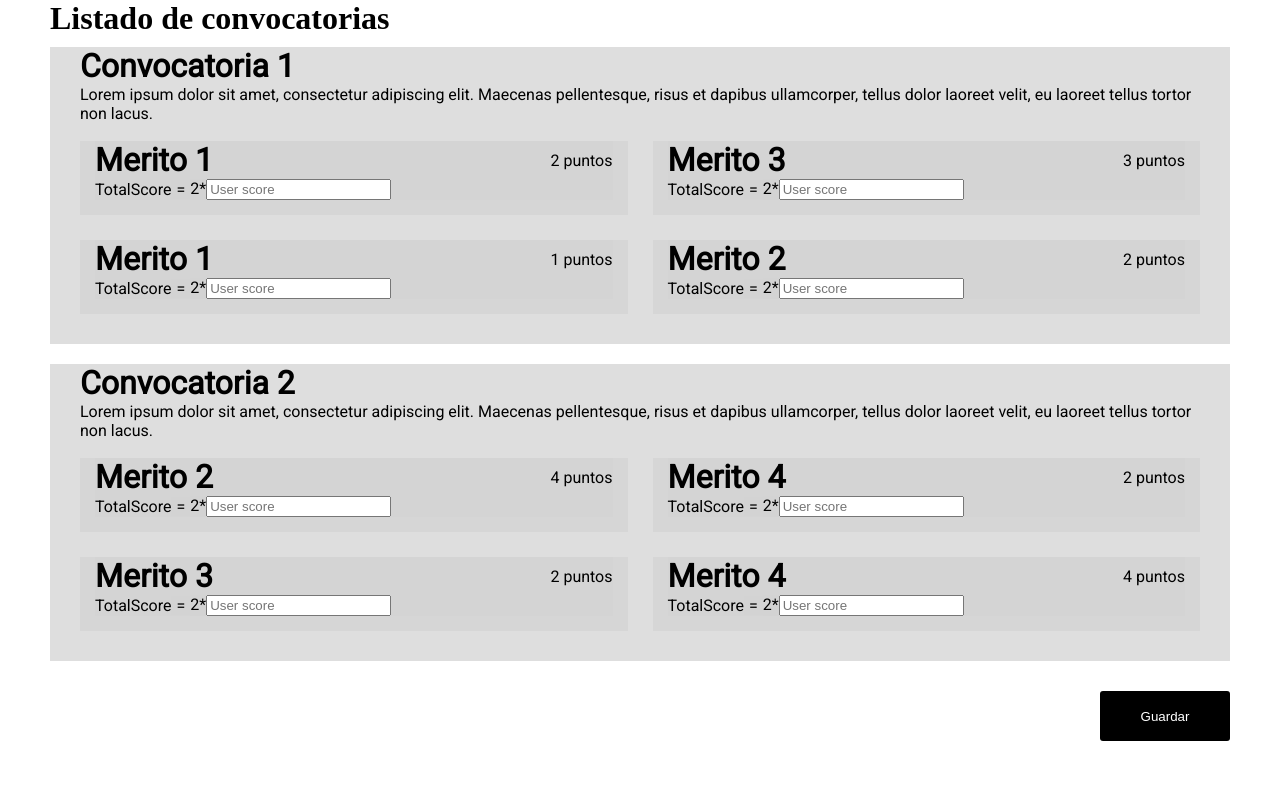
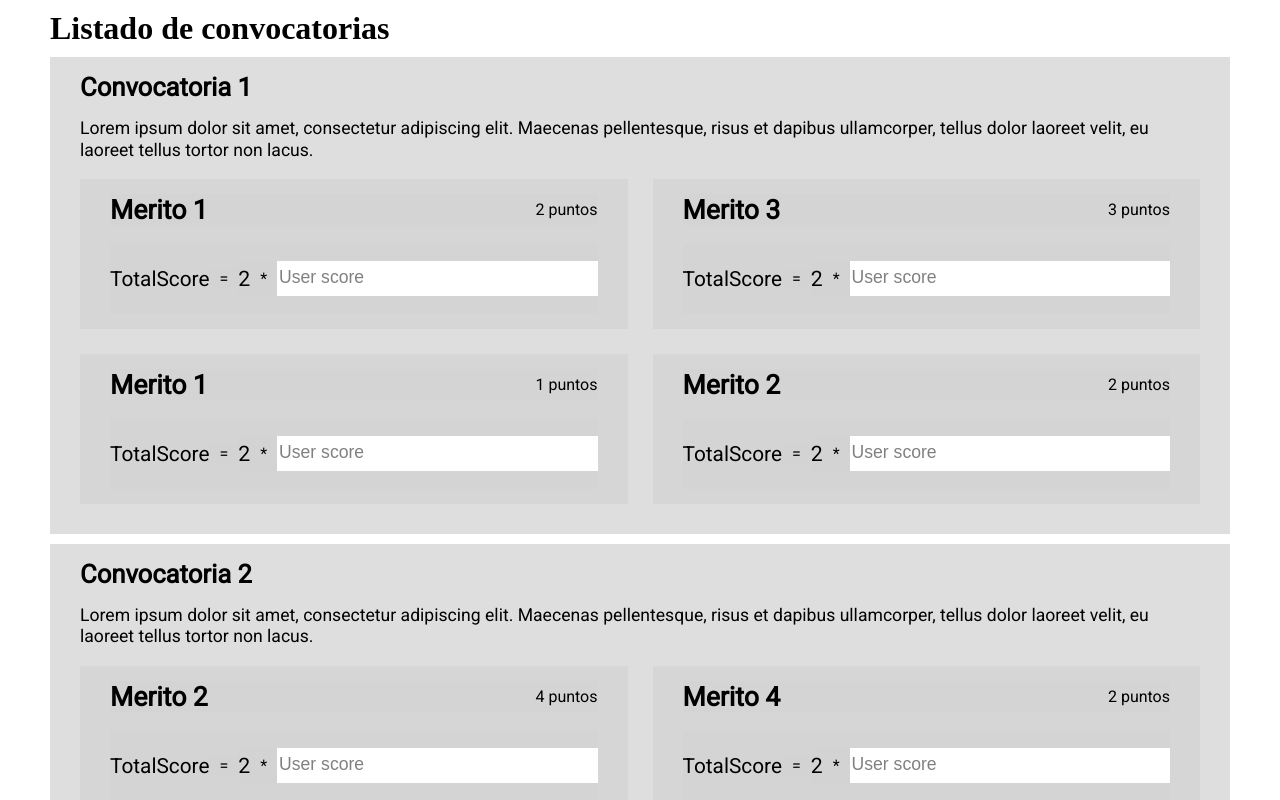
Before and after one commit to bri06/calls-list-test, a React (Create React App) app: page / in a window 1280 px wide. Shown: the top 800 px of the page. Built offline with nearby package versions, Linux system fonts and the light colour scheme; data requests are answered from the project's data file.

Commit message:
Refactor of the styles

```diff
--- a/src/components/Call/styles.js
+++ b/src/components/Call/styles.js
@@ -1,9 +1,11 @@
 import styled from 'styled-components';
 import { device } from '../../styles/devices';
 
+const largeFontSize = '1.6rem';
+const normalFontSize = '1.1rem';
 
 export const CallCard = styled.div`
-  margin: 10px 0;
+  margin: 10px 0 0;
   padding: 0 10px 30px;
   background-color: #d3d3d3c0;
   font-family: 'Roboto', sans-serif;
@@ -18,6 +20,14 @@ export const CallHeader = styled.header`
   flex-direction: column;
   align-items: flex-start;
   margin-bottom: 18px;
+  line-height: 1.33rem;
+  & h1 {
+    font-size: ${largeFontSize};
+    margin: 20px 0;
+  }
+  & p {
+    font-size: ${normalFontSize};
+  }
 `;
 
 export const Merits = styled.div`
--- a/src/components/List/List.js
+++ b/src/components/List/List.js
@@ -1,7 +1,7 @@
-import React, { useState, useEffect, Fragment } from 'react';
+import React, { useState, useEffect } from 'react';
 import Call from '../Call/Call';
 import { fetchCalls, fetchMerits } from '../../api';
-
+import  { CallList } from './styles';
 
 const List = () => {
 
@@ -14,13 +14,13 @@ const List = () => {
   }, []);
 
   return(
-    <Fragment>
+    <CallList>
       {
         calls && calls.map(({ id, name, descriptions }) => (
           <Call key={id} id={id} title={name} description={descriptions} merits={merits}/>
         ))
       }
-    </Fragment>
+    </CallList>
   );
 };
 
--- /dev/null
+++ b/src/components/List/styles.js
@@ -0,0 +1,5 @@
+import styled from 'styled-components';
+
+export const CallList = styled.div`
+  width: 100%;
+`;
--- a/src/components/Merit/Merit.js
+++ b/src/components/Merit/Merit.js
@@ -1,6 +1,6 @@
 import React from 'react';
-import { MeritCard, MeritHeader, Score } from './styles';
-
+import { MeritCard, MeritHeader, Score, Calculator, ScoreTitle } from './styles';
+import { Input } from '../../styles/commons';
 
 const Merit = ({ name, score }) => {
   return (
@@ -10,11 +10,11 @@ const Merit = ({ name, score }) => {
         <span>{score} puntos</span>
       </MeritHeader>
       <Score>
-        <p>TotalScore</p>
+        <ScoreTitle>TotalScore</ScoreTitle>
         <div><span> = </span></div>
-        <div>
-          <span>2</span> * <input type="text" placeholder="User score " />
-        </div>
+        <Calculator>
+          <span>2</span> <span>*</span> <Input type="text" placeholder="User score " />
+        </Calculator>
       </Score>
     </MeritCard>
   );
--- a/src/components/Merit/styles.js
+++ b/src/components/Merit/styles.js
@@ -1,35 +1,66 @@
 import styled from 'styled-components';
 import { device } from '../../styles/devices';
 
-
 export const MeritCard = styled.div`
-  padding: 0 15px 15px;
+  padding: 10px 15px 15px;
   background-color: #bdbcbc;
+  height: 150px;
+  display: flex;
+  flex-direction: column;
+  justify-content: space-between;
+  @media ${device.desktop} {
+    padding: 15px 30px;
+  }
 `;
 
 export const MeritHeader = styled.div`
   display: flex;
   align-items: center;
   justify-content: space-between;
+  & h1 {
+    font-size: 1.66rem;
+  }
 `;
 
 export const Score = styled.div`
   display: flex;
   flex-direction: column;
   align-items: flex-start;
-  > div:nth-child(2) > span {
+  height: 70px;
+  justify-content: space-evenly;
+  & > div:nth-child(2) > span {
     display: none;
-  }
-  div {
-    display: flex;
   }
 
   @media ${device.desktop} {
     flex-direction: row;
     align-items: center;
-    > div:nth-child(2) > span {
+    justify-content: flex-start;
+    & > div:nth-child(2) > span {
       display: block;
-      padding: 0 5px;
+      padding: 0 10px;
     }
   }
 `;
+
+export const ScoreTitle = styled.p`
+  font-size: 1.3rem;
+`;
+
+export const Calculator = styled.div`
+  width: 100%;
+  display: flex;
+  align-items: center;
+  & span:nth-child(1) {
+    font-size: 1.33rem;
+    margin-left: 15px;
+  }
+  & span:nth-child(2) {
+    padding: 0 10px;
+  }
+  @media ${device.desktop} {
+    & span:nth-child(1) {
+    margin-left: 0;
+  }
+  }
+`;
--- a/src/styles/commons.js
+++ b/src/styles/commons.js
@@ -5,9 +5,26 @@ export const Header = styled.h1`
   text-align: center;
   width: 50%;
   margin: 0 auto;
+  @media ${device.desktop} {
+    width: 100%;
+    text-align: left;
+    padding-top: 10px;
+  }
+`;
+
+export const Input = styled.input`
+  border: none;
+  height: 35px;
+  width: 65%;
+  &::placeholder {
+    color: gray;
+    font-size: 1.1rem;
+  }
+  &:focus {
+    outline: none;
+  }
 
   @media ${device.desktop} {
     width: 100%;
-    text-align: left;
   }
 `;
```
